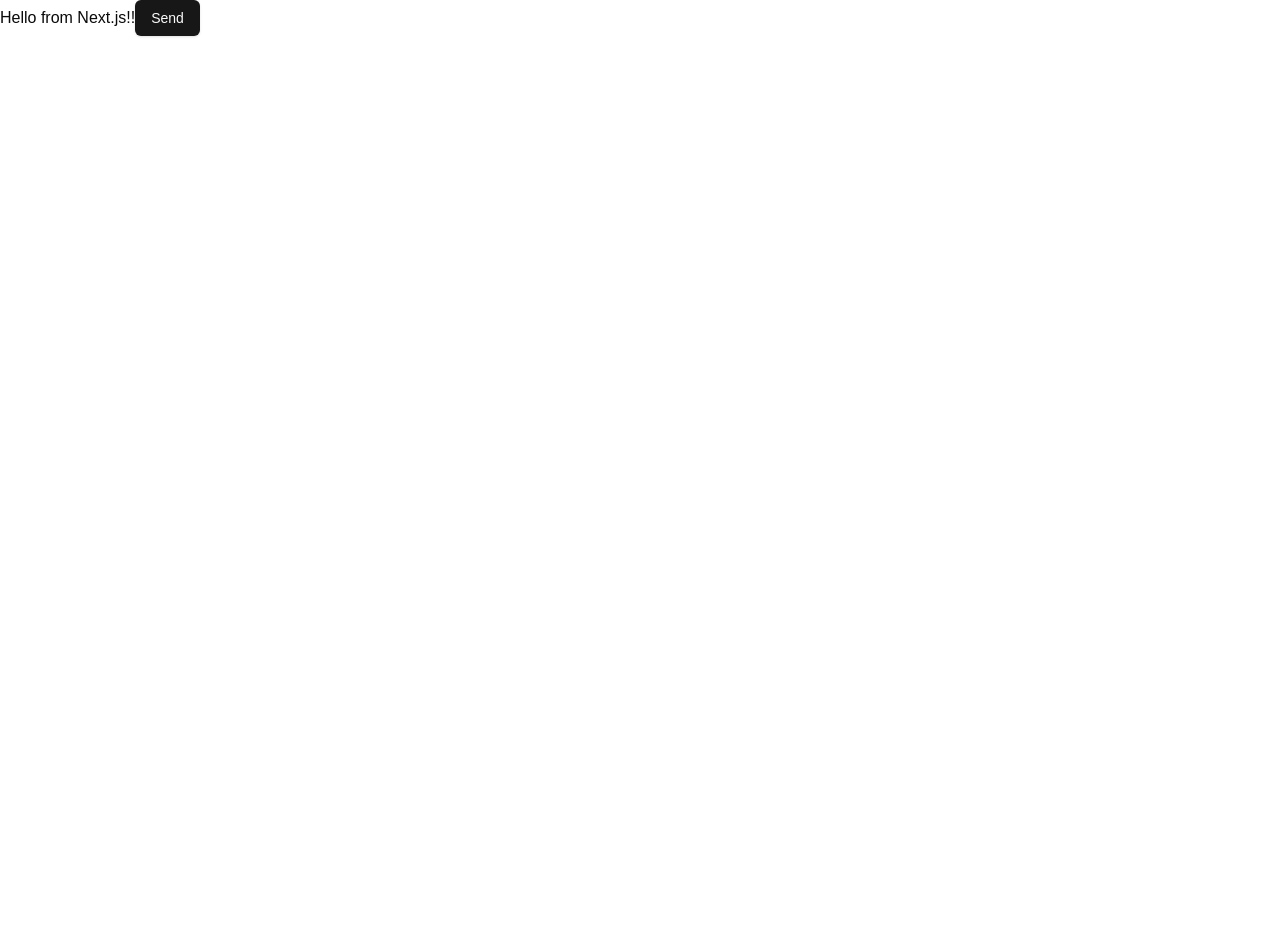
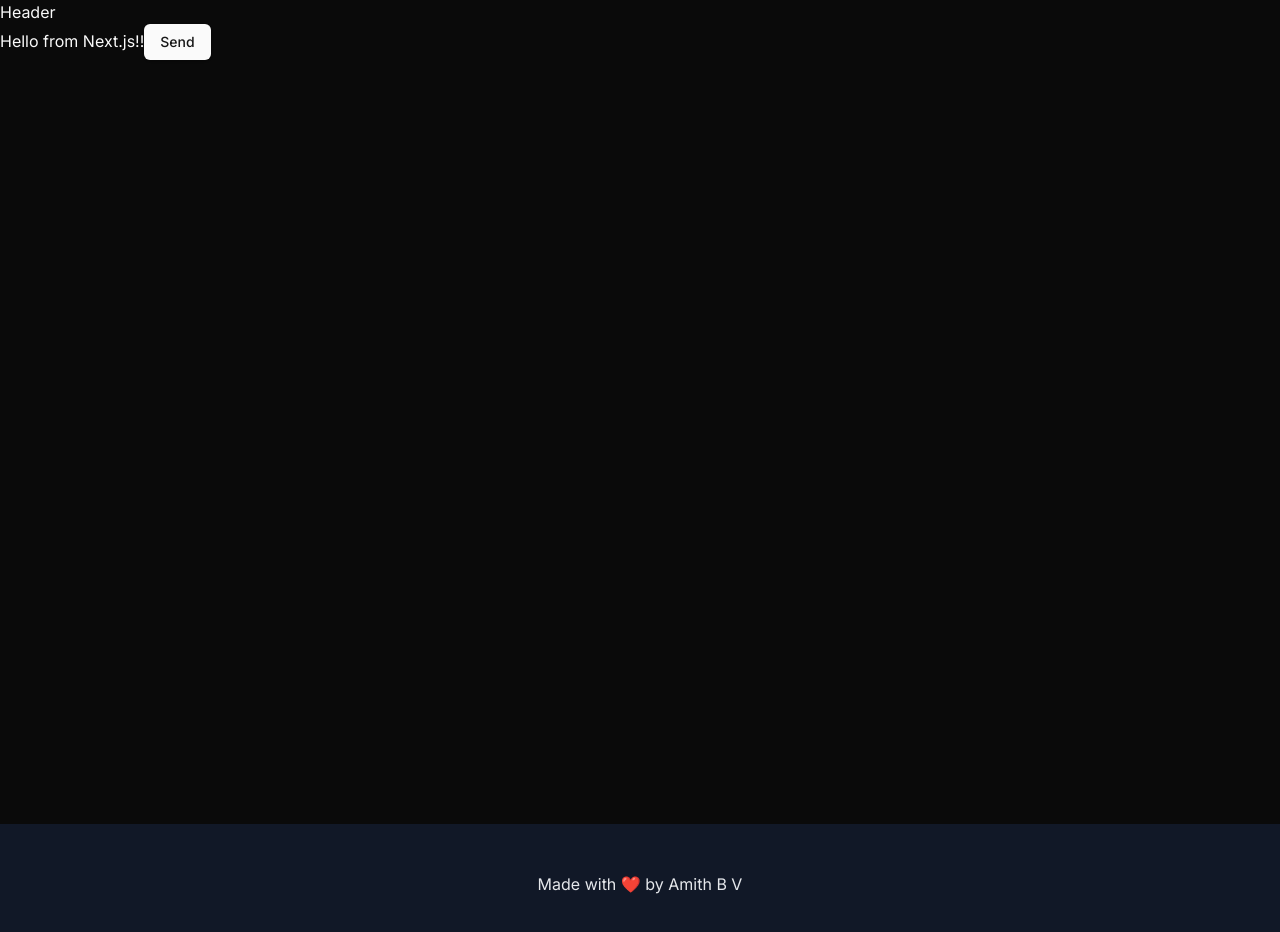
Before and after one commit to AmithBV0606/PlanIt, a Next.js app: page / in a window 1280 px wide. Shown: the top 932 px of the page. Before the commit the page ends 800 px from the top, so only its background shows below. Built offline with nearby package versions, Linux system fonts and the light colour scheme.

Commit message:
Wrapped main component with ThemeProvider component.

```diff
--- a/app/layout.tsx
+++ b/app/layout.tsx
@@ -1,16 +1,10 @@
 import type { Metadata } from "next";
-import { Geist, Geist_Mono } from "next/font/google";
 import "./globals.css";
+import { ThemeProvider } from "@/components/theme-provider";
+import { Inter } from "next/font/google";
+import Header from "@/components/Header";
 
-const geistSans = Geist({
-  variable: "--font-geist-sans",
-  subsets: ["latin"],
-});
-
-const geistMono = Geist_Mono({
-  variable: "--font-geist-mono",
-  subsets: ["latin"],
-});
+const inter = Inter({ subsets: ["latin"] });
 
 export const metadata: Metadata = {
   title: "PlanIt",
@@ -24,10 +18,19 @@ export default function RootLayout({
 }>) {
   return (
     <html lang="en">
-      <body
-        className={`${geistSans.variable} ${geistMono.variable} antialiased`}
-      >
-        {children}
+      <body className={`${inter.className}`}>
+        <ThemeProvider attribute="class" defaultTheme="dark">
+          {/* Header */}
+          <Header />
+          {/* Main */}
+          <main className="min-h-screen">{children}</main>
+          {/* Footer */}
+          <footer className="bg-gray-900 py-12">
+            <div className="container mx-auto px-4 text-center text-gray-200">
+              <p>Made with ❤️ by Amith B V</p>
+            </div>
+          </footer>
+        </ThemeProvider>
       </body>
     </html>
   );
--- /dev/null
+++ b/components/Header.tsx
@@ -0,0 +1,7 @@
+const Header = () => {
+  return (
+    <div>Header</div>
+  )
+}
+
+export default Header;
--- /dev/null
+++ b/components/theme-provider.tsx
@@ -0,0 +1,11 @@
+"use client"
+
+import * as React from "react"
+import { ThemeProvider as NextThemesProvider } from "next-themes"
+
+export function ThemeProvider({
+  children,
+  ...props
+}: React.ComponentProps<typeof NextThemesProvider>) {
+  return <NextThemesProvider {...props}>{children}</NextThemesProvider>
+}
--- a/tailwind.config.ts
+++ b/tailwind.config.ts
@@ -55,6 +55,28 @@ export default {
   			lg: 'var(--radius)',
   			md: 'calc(var(--radius) - 2px)',
   			sm: 'calc(var(--radius) - 4px)'
+  		},
+  		keyframes: {
+  			'accordion-down': {
+  				from: {
+  					height: '0'
+  				},
+  				to: {
+  					height: 'var(--radix-accordion-content-height)'
+  				}
+  			},
+  			'accordion-up': {
+  				from: {
+  					height: 'var(--radix-accordion-content-height)'
+  				},
+  				to: {
+  					height: '0'
+  				}
+  			}
+  		},
+  		animation: {
+  			'accordion-down': 'accordion-down 0.2s ease-out',
+  			'accordion-up': 'accordion-up 0.2s ease-out'
   		}
   	}
   },
```
Also changed, not shown: package.json (+11 -1 lines), 1 other file (tests, documents, lock files or other folders).
